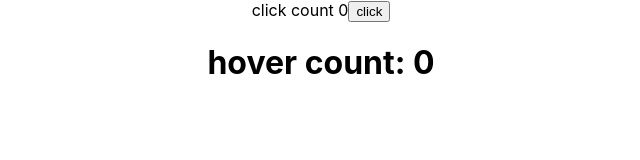
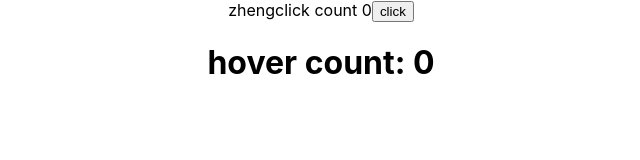
Before and after one commit to zhengryang/ReactJS, a React (Create React App) app in the folder reactpractice2022/: page / in a window 1280 px wide. Shown: the top 160 px of the page, without its empty margins (319-959 px from the left). Built offline with nearby package versions, Linux system fonts and the light colour scheme.

Commit message:
34-passing one parameter to HOC

```diff
--- a/reactpractice2022/src/App.js
+++ b/reactpractice2022/src/App.js
@@ -7,7 +7,7 @@ import React  from 'react';
 function App() {
   return (
     <div className="App">
-       <ClickCount></ClickCount>
+       <ClickCount name="zheng"></ClickCount>
        <HoverCount></HoverCount>
     </div>
   );
--- a/reactpractice2022/src/components/ClickCount.js
+++ b/reactpractice2022/src/components/ClickCount.js
@@ -11,8 +11,9 @@ class ClickCount extends Component {
         const {count, updateCount} = this.props
         return (
             <div>
+                {this.props.name }
                 {/* we don't need to use keyword 'this' anymore here */}
-                click count {count}
+                 click count {count}
                 <button onClick={updateCount}>click</button>
             </div>
         );
--- a/reactpractice2022/src/components/withCounter.js
+++ b/reactpractice2022/src/components/withCounter.js
@@ -23,6 +23,7 @@ const withCounterHOC = (OriginalComponent) => {
             count = {this.state.count}
             // pass method of updateCount()
             updateCount = {this.updateCount}
+            {... this.props}
             ></OriginalComponent>
         }
     }
```
